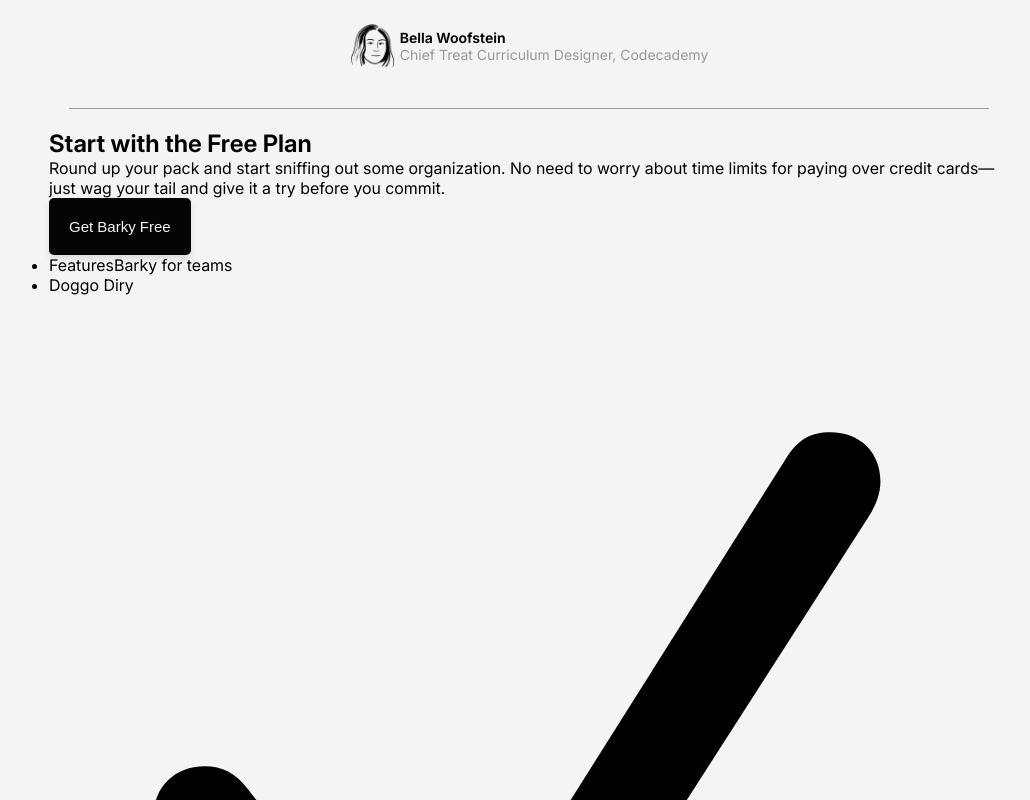
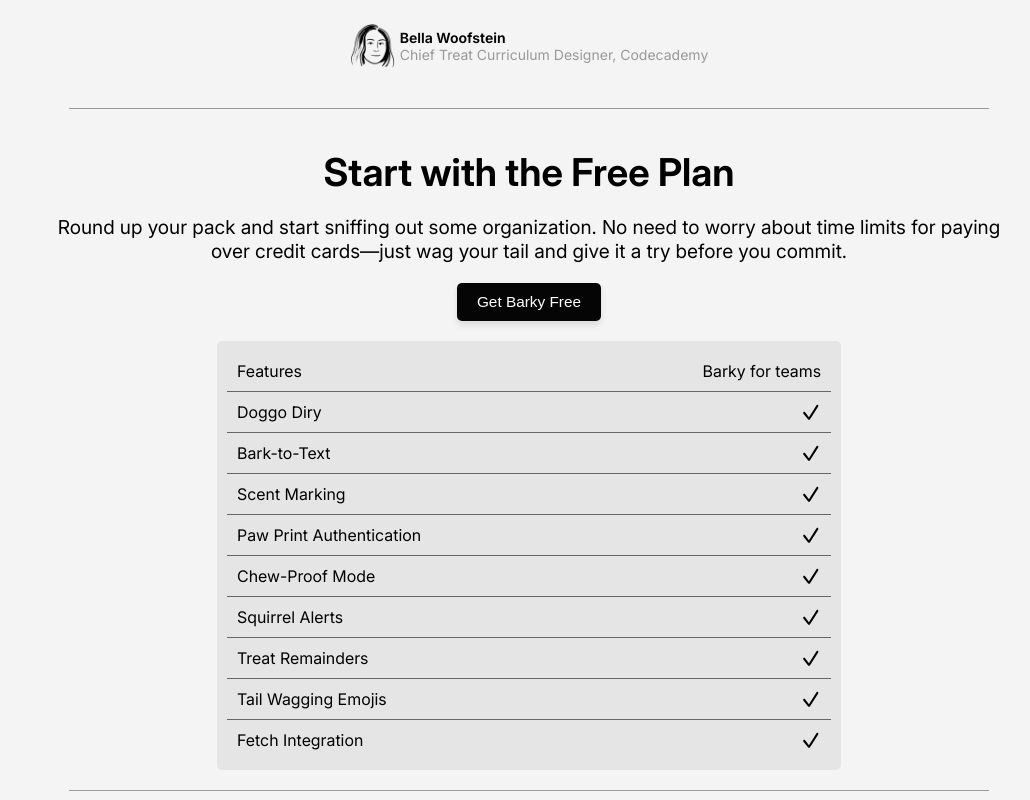
Before and after one commit to Rawad-Salaima/Projekt1, a plain HTML site: page index.html in a window 1280 px wide. Shown: the part 3380-4180 px from the top of the page, without its empty margins (111-1141 px from the left). Drawn offline with Linux system fonts and the light colour scheme.

Commit message:
Styling den tredje sektionen

```diff
--- a/index.css
+++ b/index.css
@@ -252,3 +252,76 @@ nav {
 .color-2{
     color:  #666666;
 }
+
+/* Styling den tredej sektionen */
+
+.third-section {
+    text-align: center;
+    margin: 40px 0;
+}
+
+.third-section h2 {
+    font-size: 3vw;
+    font-weight: 650;
+    margin-bottom: 20px;
+}
+
+.third-section .centered-text {
+    font-size: 1.5vw;
+    margin-bottom: 20px;
+}
+
+.third-section .cta-button {
+    background-color: #050505;
+    color: #fff;
+    padding: 10px 20px;
+    border: none;
+    border-radius: 5px;
+    cursor: pointer;
+    box-shadow: rgba(0, 0, 0, 0.1) 0px 4px 6px;
+    font-size: 1.2vw;
+    font-weight: 400;
+    margin-bottom: 20px;
+}
+
+.third-section .cta-button:hover {
+    background-color: #121212;
+}
+
+/* Hela listan får border-radius och bakgrundsfärg */
+.icon-list {
+    list-style: none;
+    padding: 0;
+    display: flex;
+    flex-direction: column;
+    align-items: center;
+    margin: auto;
+    width: 65%;
+    background-color:  #e5e5e5; /* Bakgrundsfärg för hela listan */
+    border-radius: 5px; /* Rundade hörn för hela listan */
+    padding: 10px; /* Lite padding runt hela listan */
+}
+
+.icon-list li {
+    display: flex;
+    justify-content: space-between;
+    align-items: center;
+    width: 100%;
+    padding: 10px;
+    border-bottom: 1px solid #666666; /* Border mellan listobjekten */
+}
+
+.icon-list li:last-child {
+    border-bottom: none; /* Tar bort border-bottom på sista listobjektet */
+}
+
+.icon-list .list-text {
+    flex: 1;
+    text-align: left;
+}
+
+.icon-list img {
+    width: 20px;
+    height: 20px;
+    margin-left: 10px;
+}
```
Also changed, not shown: index.html (+0 -1 lines).
